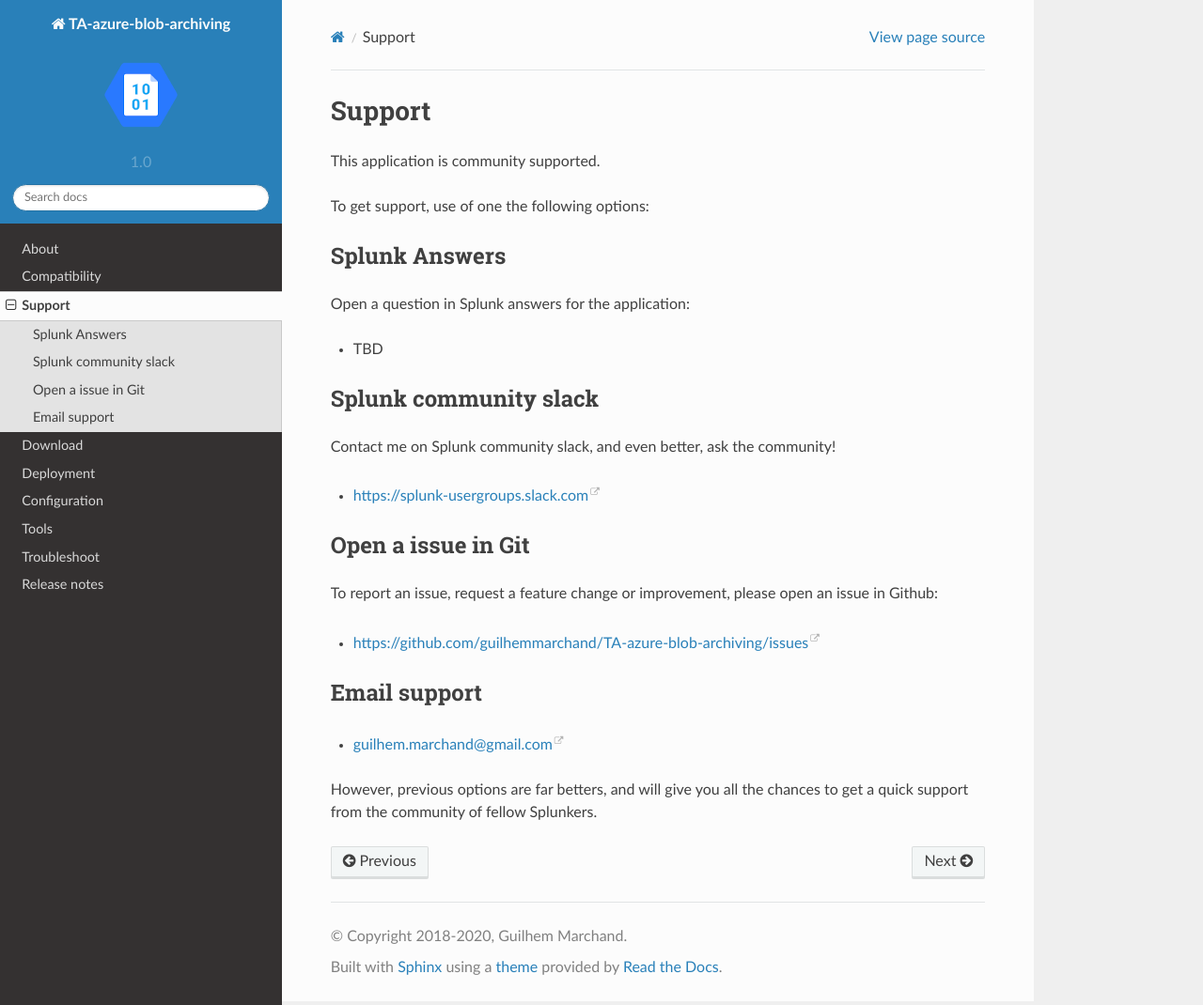
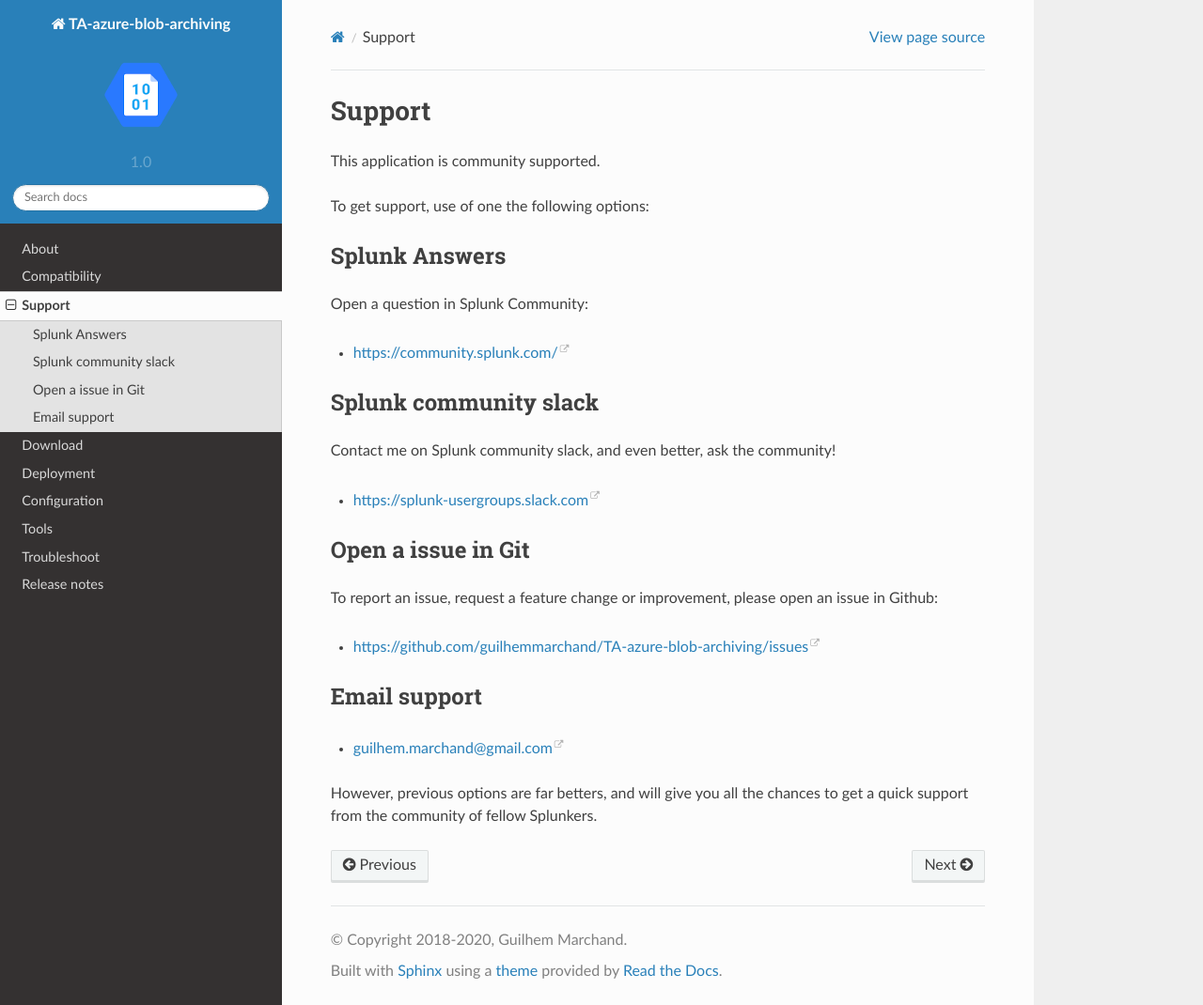
Before and after one commit to guilhemmarchand/TA-azure-blob-archiving, a Sphinx documentation site: the page built from docs/support.rst, in a window 1280 px wide and 1070 px high. Shown: the whole window at 94% size. Built offline with Sphinx 7.4.7 and the Read the Docs theme 2.0.0, drawn with Linux system fonts in a browser that asks for light colours.

Commit message:
Docs update Splunk base links

```diff
--- a/docs/download.rst
+++ b/docs/download.rst
@@ -6,7 +6,7 @@
 Splunk base
 ###########
 
-- https://splunkbase.splunk.com/app/TBD
+- https://splunkbase.splunk.com/app/5274
 
 GitHub
 ######
--- a/docs/support.rst
+++ b/docs/support.rst
@@ -8,9 +8,9 @@
 Splunk Answers
 ==============
 
-Open a question in Splunk answers for the application:
+Open a question in Splunk Community:
 
-- TBD
+- https://community.splunk.com/
 
 Splunk community slack
 ======================
```
